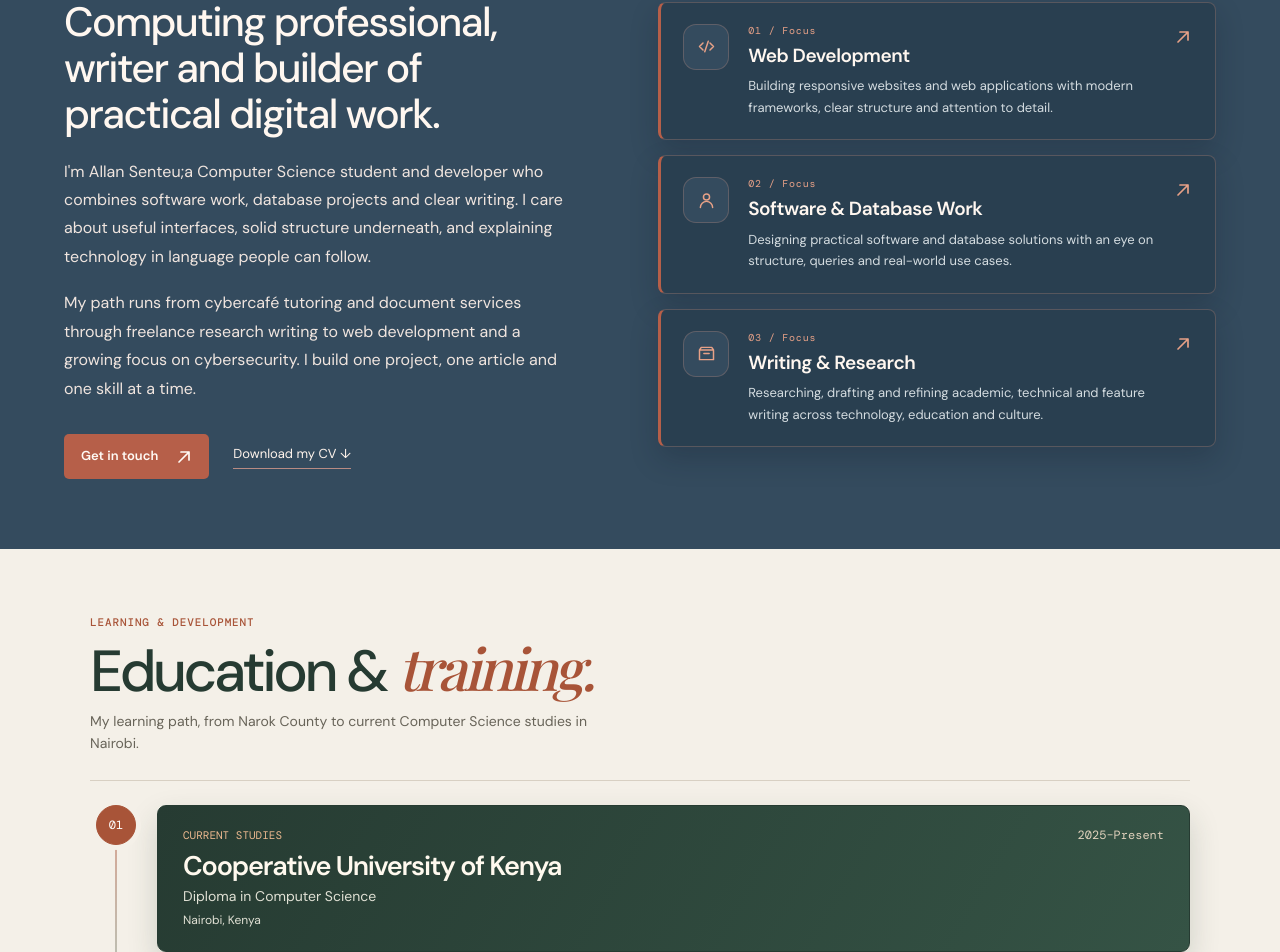
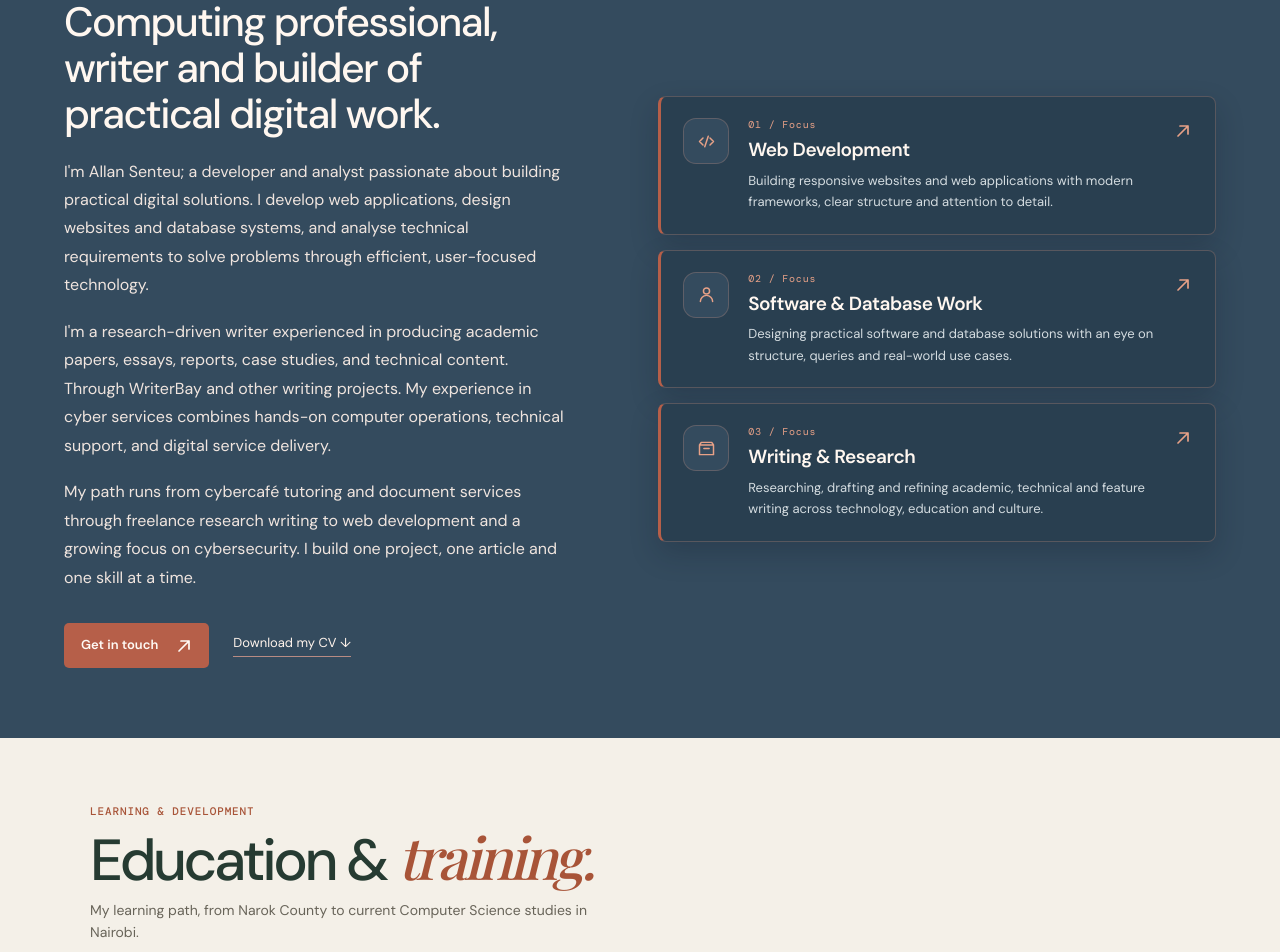
Before and after one commit to NoxxyTheMain/My-Portfolio, a Next.js app: page / in a window 1280 px wide. Shown: the part 1188-2140 px from the top of the page. Built offline with nearby package versions, Linux system fonts and the light colour scheme; a web font is replaced by a local one.

Commit message:
Update portfolio

```diff
--- a/app/components.tsx
+++ b/app/components.tsx
@@ -66,7 +66,8 @@ export function AboutContent() {
     <div className="profile-copy">
       <p className="profile-kicker">My path so far</p>
       <h2>Computing professional, writer and builder of practical digital work.</h2>
-      <p>I&apos;m Allan Senteu;a Computer Science student and developer who combines software work, database projects and clear writing. I care about useful interfaces, solid structure underneath, and explaining technology in language people can follow.</p>
+      <p>I&apos;m Allan Senteu; a developer and analyst passionate about building practical digital solutions. I develop web applications, design websites and database systems, and analyse technical requirements to solve problems through efficient, user-focused technology.</p>
+      <p>I&apos;m a research-driven writer experienced in producing academic papers, essays, reports, case studies, and technical content. Through WriterBay and other writing projects. My experience in cyber services combines hands-on computer operations, technical support, and digital service delivery.</p>
       <p>My path runs from cybercafé tutoring and document services through freelance research writing to web development and a growing focus on cybersecurity. I build one project, one article and one skill at a time.</p>
       <div className="profile-actions"><Link className="button" href="/contact">Get in touch <ArrowUpRight /></Link><a className="profile-cv-link" href="/allan-senteu-cv.pdf" download>Download my CV ↓</a></div>
     </div>
```
